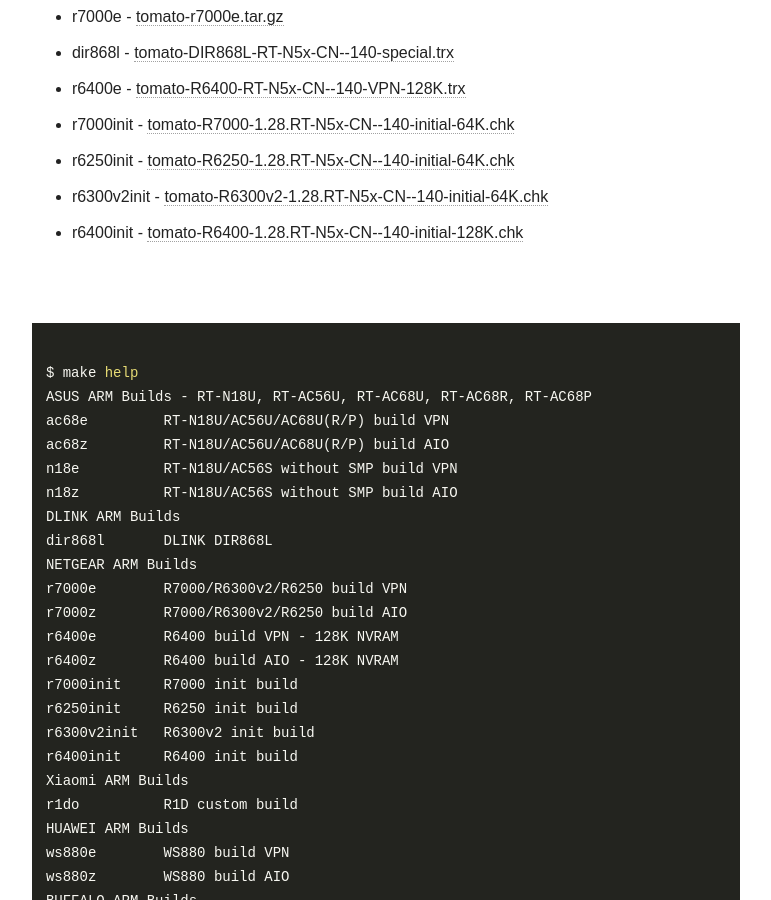
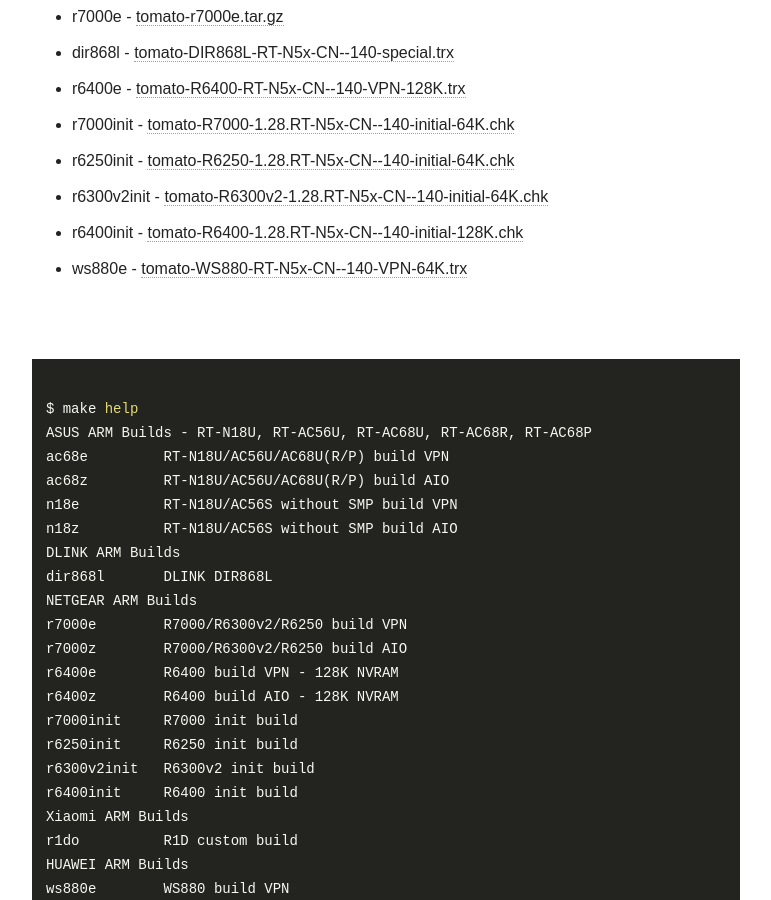
Before and after one commit to oglopss/tomato-arm-ci-jekyll, a Jekyll site: the page built from index.html, in a window 1280 px wide and 900 px high, scrolled down 703 px. Shown: the whole window, without its empty margins (254-1025 px from the left). Built offline with Jekyll 4.4.1, drawn with Linux system fonts in a browser that asks for light colours; nearby versions of some CDN libraries.

Commit message:
Travis build 75 ws880e pushed to gh-pages

```diff
--- a/_data/ss.yml
+++ b/_data/ss.yml
@@ -9,3 +9,4 @@ files:
   - 0007 r6250init tomato-R6250-1.28.RT-N5x-CN--140-initial-64K.chk
   - 0008 r6300v2init tomato-R6300v2-1.28.RT-N5x-CN--140-initial-64K.chk
   - 0009 r6400init tomato-R6400-1.28.RT-N5x-CN--140-initial-128K.chk
+  - 0011 ws880e tomato-WS880-RT-N5x-CN--140-VPN-64K.trx
```
